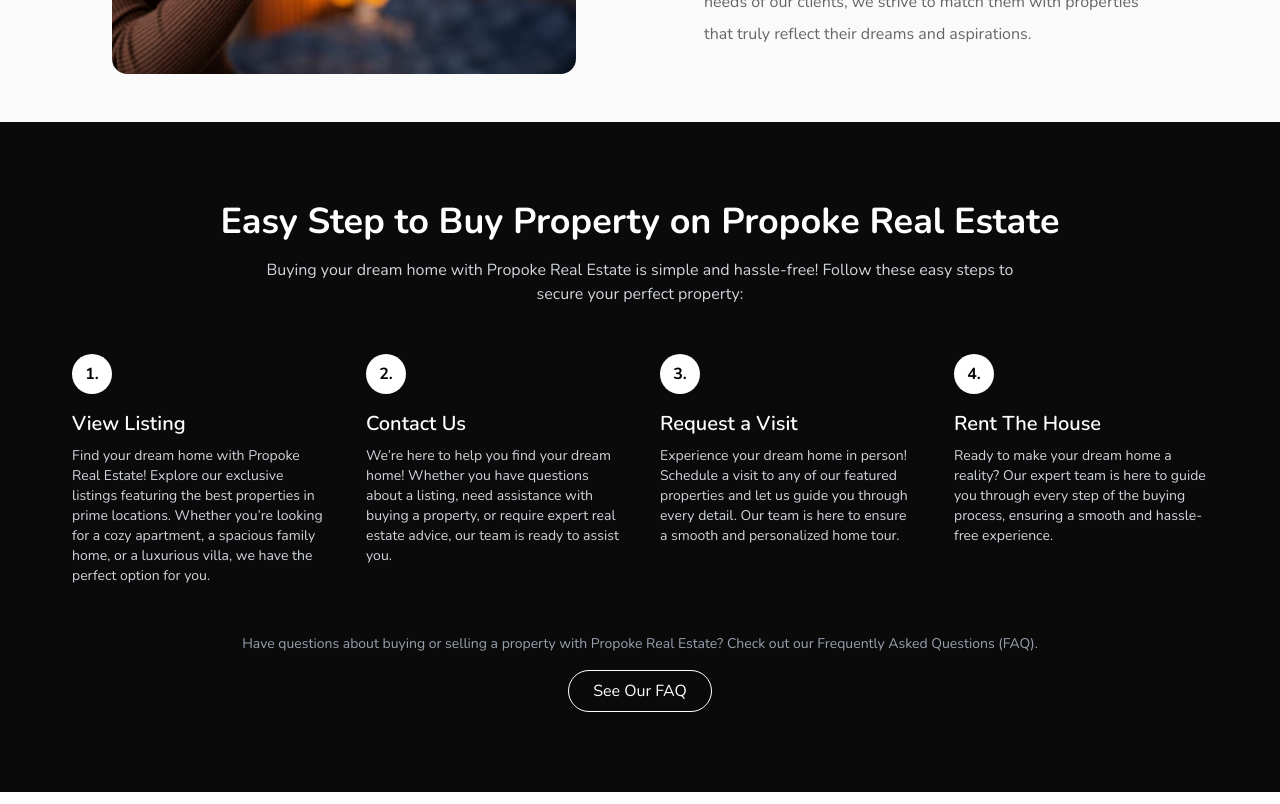
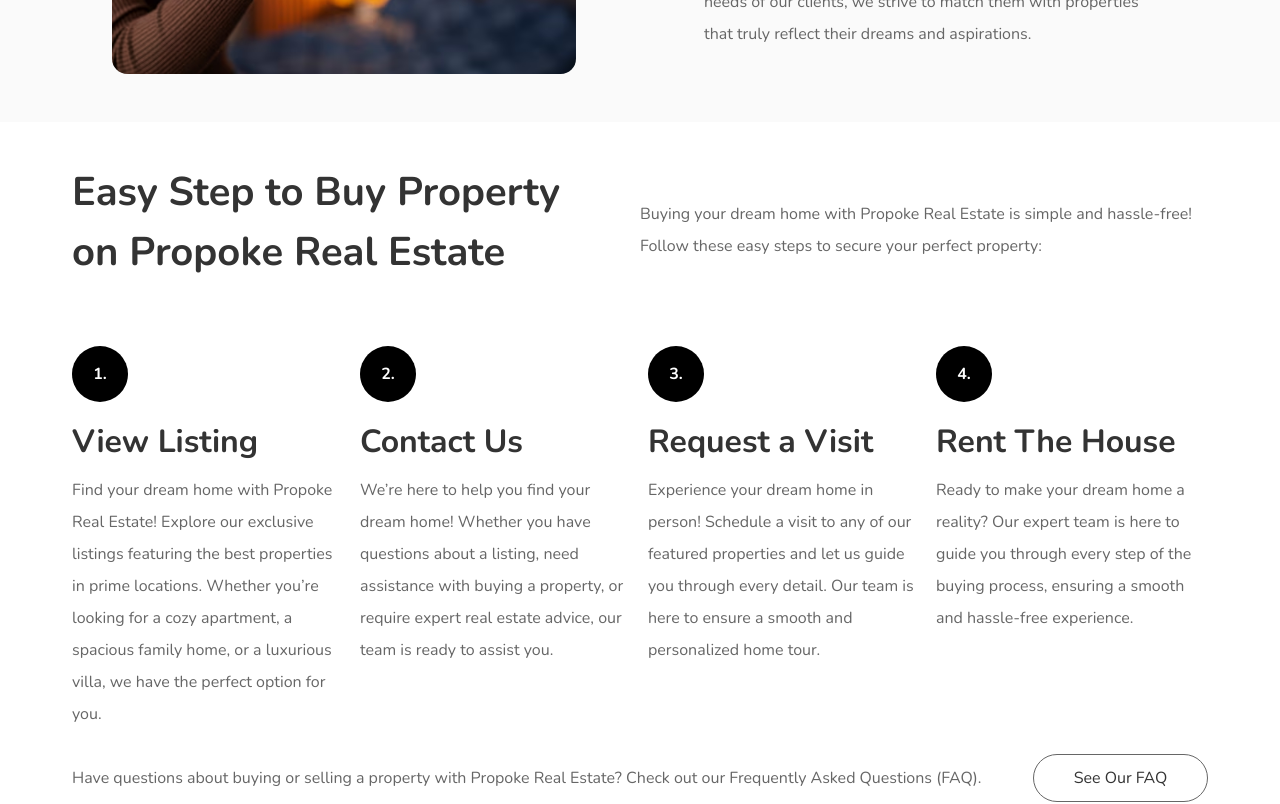
Before and after one commit to BilalDeveloper900/Propoke, a Next.js app: page / in a window 1280 px wide. Shown: the part 2160-2964 px from the top of the page. Built offline with nearby package versions, Linux system fonts and the light colour scheme.

Commit message:
steps to buy

```diff
--- a/app/components/Home/StepsToBuy.jsx
+++ b/app/components/Home/StepsToBuy.jsx
@@ -23,37 +23,40 @@
 
 const StepsToBuy = () => {
   return (
-      <section className="bg-[#0a0a0a] text-white px-6 py-20">
-        <div className="max-w-[1136px] mx-auto text-center mb-12">
-          <h2 className="text-3xl md:text-4xl font-bold mb-4">
+    <section className="bg-white px-4 sm:px-10 lg:px-0 py-10">
+      <div className="max-w-[1136px] grid sm:grid-cols-2 mx-auto items-center mb-12">
+        <h2 className="text-[32px] md:text-[40px] font-bold text-[#333333] mb-4 max-w-[528px]">
           Easy Step to Buy Property on Propoke Real Estate
         </h2>
-          <p className="text-gray-300 max-w-3xl mx-auto">
+
+        <p className=" text-[#666666] text-base leading-[32px]">
           Buying your dream home with Propoke Real Estate is simple and hassle-free!
           Follow these easy steps to secure your perfect property:
         </p>
       </div>
 
-        <div className="grid grid-cols-1 md:grid-cols-2 lg:grid-cols-4 gap-10 max-w-[1136px] mx-auto">
+      <div className="grid grid-cols-1 sm:grid-cols-2 lg:grid-cols-4 gap-4 max-w-[1136px] mx-auto">
         {steps.map((step, index) => (
           <div key={index}>
-              <div className="w-10 h-10 rounded-full bg-white text-black font-bold text-center flex items-center justify-center mb-4">
+            <div className="w-[56px] h-[56px] rounded-full bg-black text-white font-bold text-center flex items-center justify-center mb-4">
               {step.number}
             </div>
-              <h3 className="text-xl font-semibold mb-2">{step.title}</h3>
-              <p className="text-sm text-gray-300">{step.description}</p>
+            <h3 className="text-[32px] font-bold text-[#333333] mb-2">{step.title}</h3>
+            <p className="text-[#666666] text-base leading-[32px]">{step.description}</p>
           </div>
         ))}
       </div>
 
-        {/* CTA at Bottom */}
-        <div className="text-center mt-12">
-          <p className="text-gray-400 text-sm mb-4">
+      <div className='max-w-[1136px] mx-auto pt-6 '>
+        <div className='flex justify-between items-center'>
+          <div className='text-[#666666]'>
             Have questions about buying or selling a property with Propoke Real Estate? Check out our Frequently Asked Questions (FAQ).
-          </p>
-          <button className="border border-white px-6 py-2 rounded-full text-white hover:bg-white hover:text-black transition">
+          </div>
+
+          <span className='w-[175px] h-[48px] flex justify-center items-center border rounded-full border-[#666666] text-[#333333]'>
             See Our FAQ
-          </button>
+          </span>
+        </div>
       </div>
     </section>
   );
--- a/app/components/Home/WhyChooseUs.jsx
+++ b/app/components/Home/WhyChooseUs.jsx
@@ -24,10 +24,10 @@
       <div className="max-w-[1136px] mx-auto grid grid-cols-1 lg:grid-cols-2 gap-12 items-center">
         {/* Left: Text & Cards */}
         <div>
-          <h2 className="text-3xl md:text-4xl font-bold text-gray-900 mb-4">
+          <h2 className="text-[32px] md:text-[40px] font-bold text-[#333333] mb-4">
             Why Choose Us for Your House Needs?
           </h2>
-          <p className="text-gray-600 mb-8 max-w-2xl">
+          <p className="text-[#666666] text-base mb-8">
             At Propoke Real Estate, we make finding your dream home easy, transparent, and hassle-free. Whether you're buying, selling, or investing, we provide expert guidance and high-quality listings to match your needs.
           </p>
 
```
Lines whose indentation alone changed are shown as unchanged.
